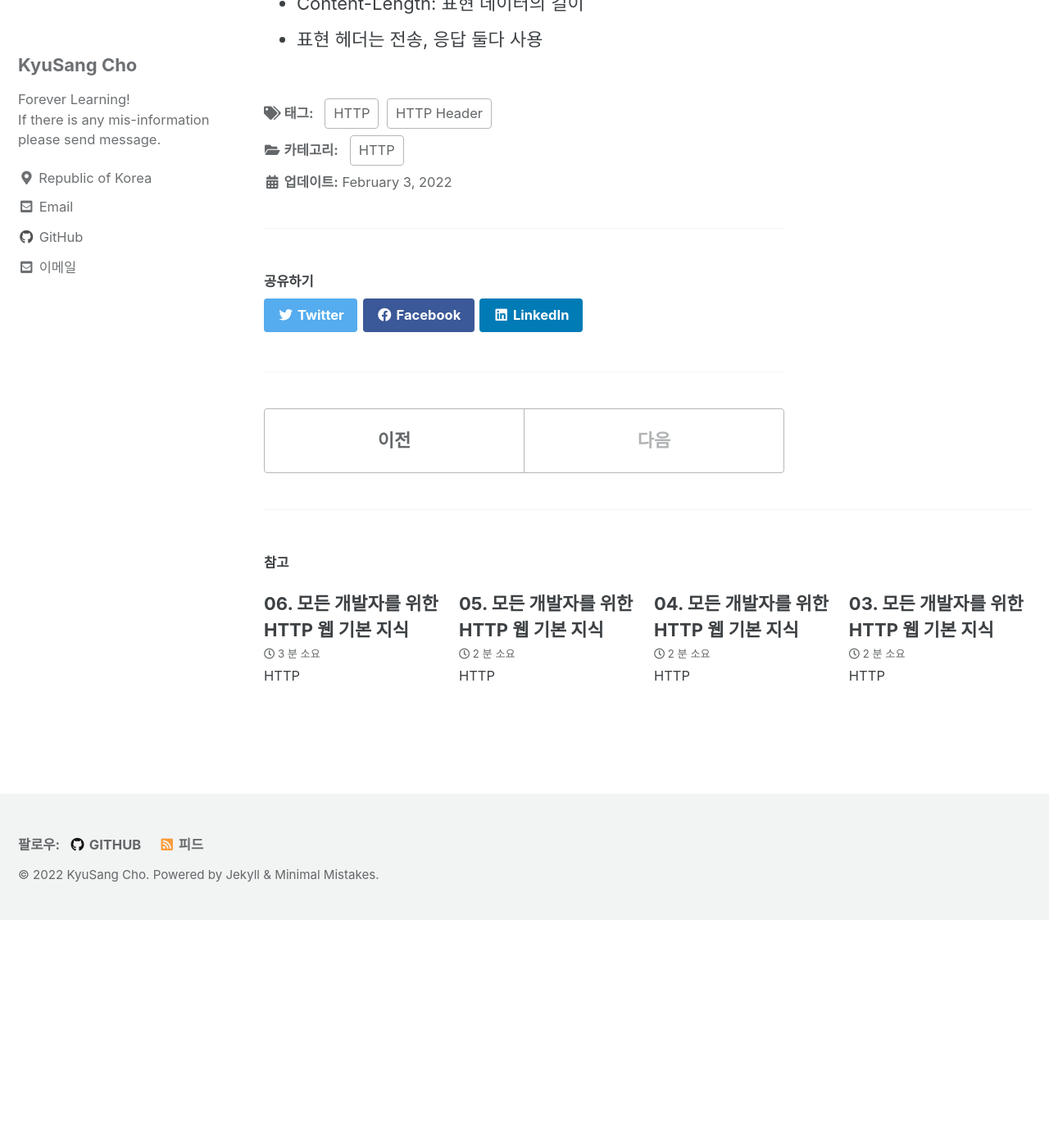
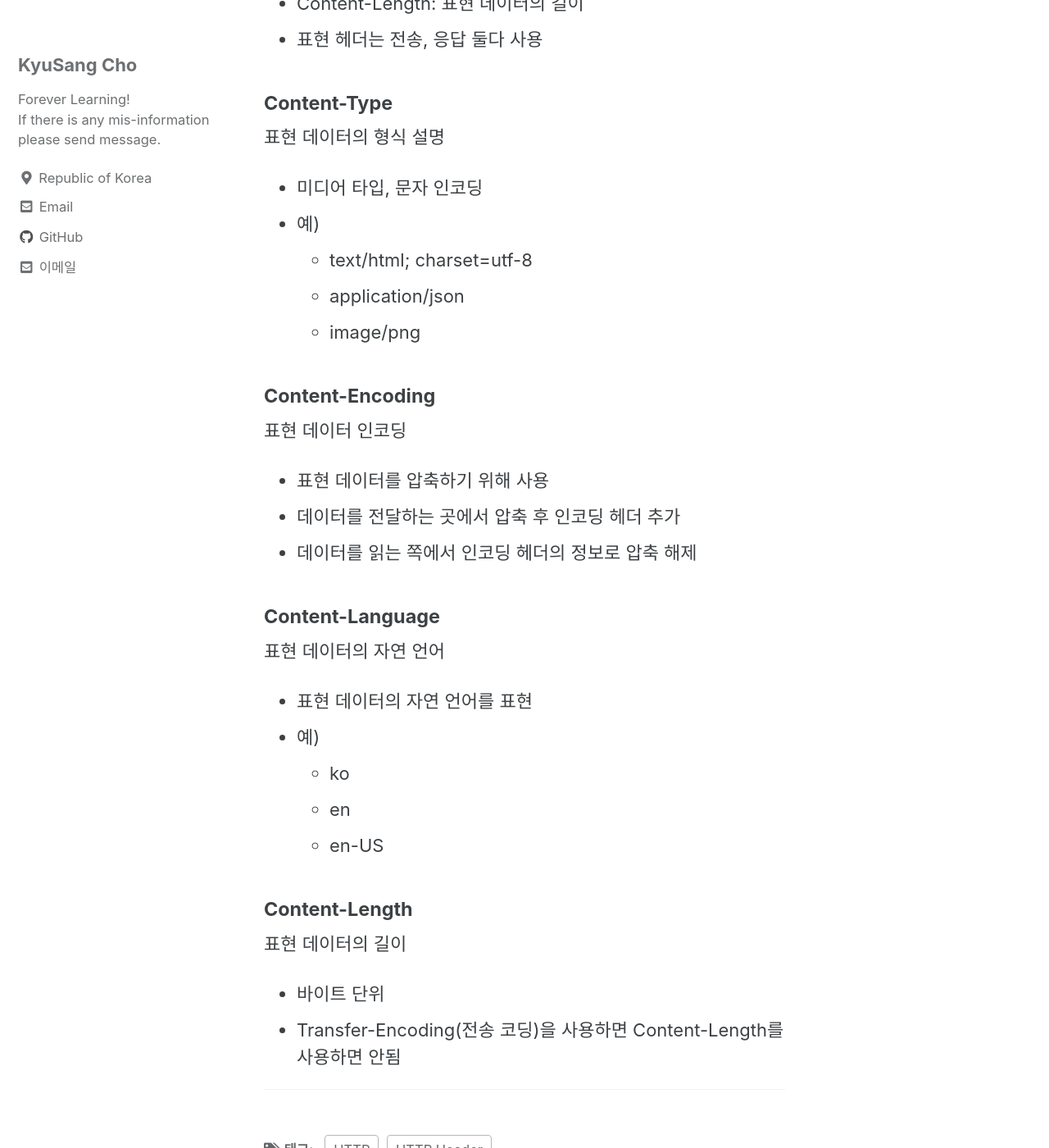
Before and after one commit to DevKS-Yet/DevKs-Yet.github.io, a Jekyll site: the page built from _posts/2022-02-03-50(http07).md, in a window 1280 px wide and 1400 px high, scrolled down 1801 px. Shown: the whole window at 82% size. Built offline with Jekyll 4.4.1, drawn with Linux system fonts in a browser that asks for light colours; cached includes are drawn as plain includes; before the commit the page ends 2923 px from its top, so only the background shows below that.

Commit message:
20220203

```diff
--- a/_posts/2022-02-03-50(http07).md
+++ b/_posts/2022-02-03-50(http07).md
@@ -43,3 +43,32 @@ message body
 - Content-Language: 표현 데이터의 자연 언어
 - Content-Length: 표현 데이터의 길이
 - 표현 헤더는 전송, 응답 둘다 사용
+
+#### Content-Type
+표현 데이터의 형식 설명
+- 미디어 타입, 문자 인코딩
+- 예)
+  - text/html; charset=utf-8
+  - application/json
+  - image/png
+
+#### Content-Encoding
+표현 데이터 인코딩
+- 표현 데이터를 압축하기 위해 사용
+- 데이터를 전달하는 곳에서 압축 후 인코딩 헤더 추가
+- 데이터를 읽는 쪽에서 인코딩 헤더의 정보로 압축 해제
+
+#### Content-Language
+표현 데이터의 자연 언어
+- 표현 데이터의 자연 언어를 표현
+- 예)
+  - ko
+  - en
+  - en-US
+
+#### Content-Length
+표현 데이터의 길이
+- 바이트 단위
+- Transfer-Encoding(전송 코딩)을 사용하면 Content-Length를 사용하면 안됨
+
+---
```
